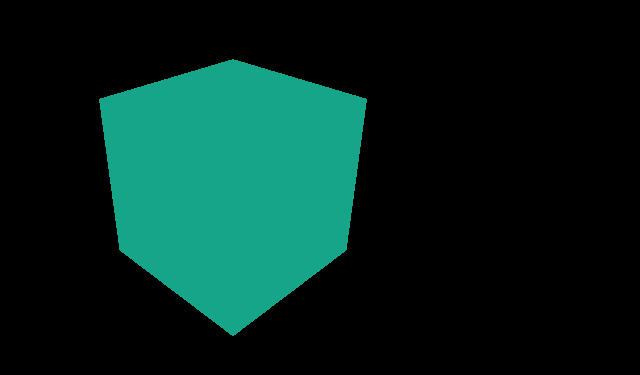
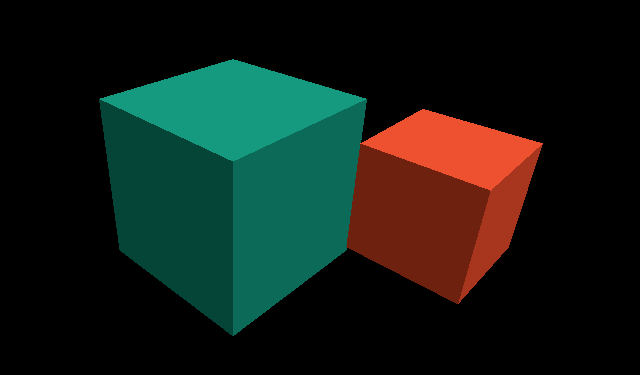
Before and after one commit to avi-spc/cubesoncubes, a plain HTML site: page index.html in a window 1280 px wide. Shown: the part 219-594 px from the top of the page, without its empty margins (407-1047 px from the left). Drawn offline with nearby package versions, Linux system fonts and the light colour scheme.

Commit message:
cubes added

```diff
--- a/index.html
+++ b/index.html
@@ -11,21 +11,56 @@
             var camera = new THREE.PerspectiveCamera( 75, window.innerWidth/window.innerHeight, 0.1, 1000 );
 
             var renderer = new THREE.WebGLRenderer();
+            renderer.shadowMap.enabled = true;
+            renderer.shadowMap.type = THREE.PCFSoftShadowMap;
             renderer.setSize( window.innerWidth, window.innerHeight );
             document.body.appendChild( renderer.domElement );
 
-            var geometry = new THREE.BoxGeometry( 1, 1, 1 );
-            var material = new THREE.MeshBasicMaterial( { color: 0x17A589, wireframe: false } );
-            var cube = new THREE.Mesh( geometry, material );
-            scene.add( cube );
+            window.addEventListener( 'resize', function() {
+                var width = window.innerWidth;
+                var height = window.innerHeight;
+                renderer.setSize( width, height );
+                camera.aspect = width/height;
+                camera.updateProjectionMatrix();
+            } );
+
+            var dl = new THREE.DirectionalLight( 0xffffff, 3 );
+            dl.position.set( 15, 50, 70 );
+            dl.castShadow = true;
+            dl.shadow.mapSize.width = 512;  // default
+            dl.shadow.mapSize.height = 512; // default
+            dl.shadow.camera.near = 0.5;    // default
+            dl.shadow.camera.far = 500;
+            scene.add(dl);
+
+            var geometry1 = new THREE.BoxGeometry( 1, 1, 1 );
+            var material1 = new THREE.MeshPhongMaterial( { color: 0x17A589, wireframe: false } );
+            var cube1 = new THREE.Mesh( geometry1, material1 );
+            //cube.position.set( 0, -0.8, -.80 );
+            scene.add( cube1 );
+            var geometry2 = new THREE.BoxGeometry( 0.7, 0.7, 0.7 );
+            var material2 = new THREE.MeshPhongMaterial( { color: 0xFF5733, wireframe: false } );
+            var cube2 = new THREE.Mesh( geometry2, material2 );
+            cube2.position.set( 1.185,-0.1,0 );
+            scene.add( cube2 );
 
             camera.position.z = 3;
 
-            cube.rotation.x = Math.PI/6;
-            cube.rotation.y = Math.PI/4;
+            cube1.rotation.x = Math.PI/6;
+            cube1.rotation.y = Math.PI/4;
+            cube2.rotation.x = Math.PI/6;
+            cube2.rotation.y = Math.PI/4;
+
+            var planeGeometry = new THREE.PlaneGeometry( 5,5,5 );
+            var planeMat = new THREE.MeshPhongMaterial( { color: 0x1B2631 } );
+            var plane = new THREE.Mesh( planeGeometry, planeMat );
+            plane.position.set(0,-0.5,0)
+            //scene.add( plane );
+
+            plane.rotation.x = -Math.PI/5;
 
             var update = function() {
-
+                //cube.rotation.y += 0.01;
             };
 
             var render = function() {
```
